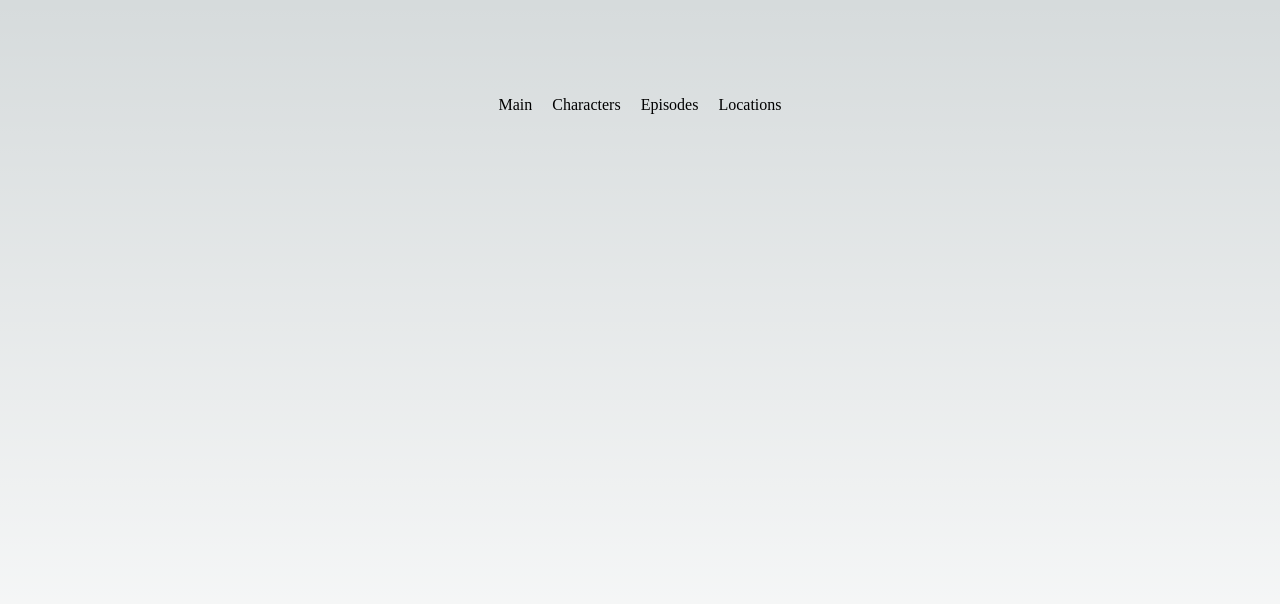
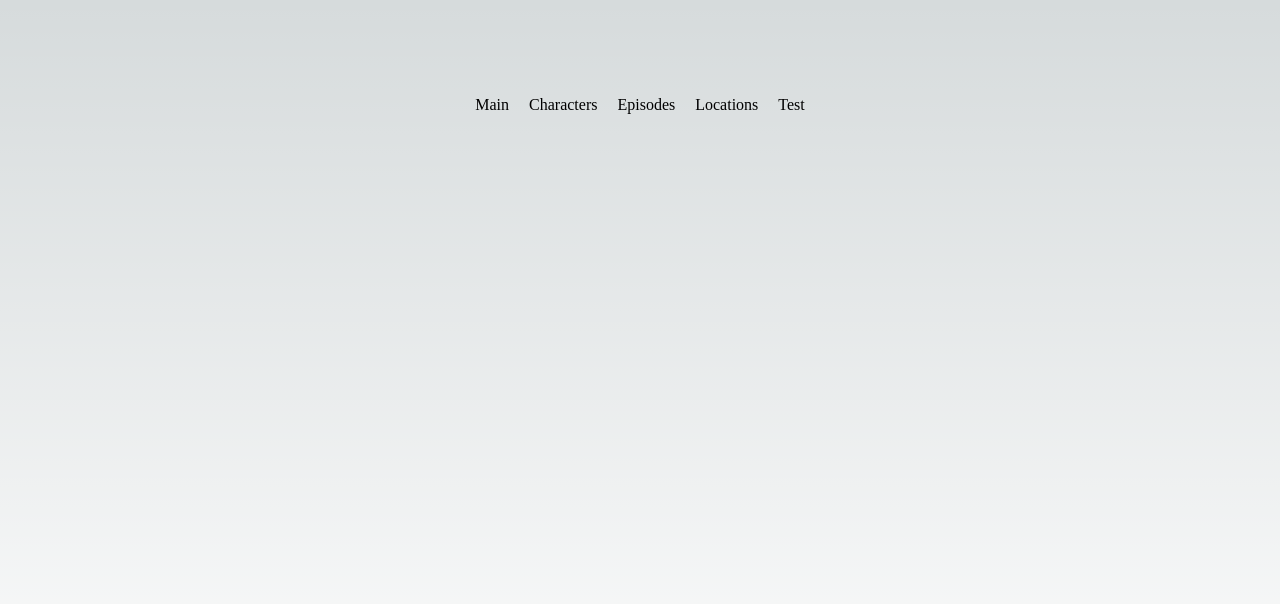
Before and after one commit to NikolaYK2/next-experement, a Next.js app: page / in a window 1280 px wide. Shown: the top 604 px of the page. Built offline with nearby package versions, Linux system fonts and the light colour scheme.

Commit message:
feat: add path test

```diff
--- a/components/ui/navBar/NavBar.tsx
+++ b/components/ui/navBar/NavBar.tsx
@@ -9,6 +9,7 @@ export const NavBar = () => {
       <Link href={'/characters'}>Characters</Link>
       <Link href={'/episodes'}>Episodes</Link>
       <Link href={'/locations'}>Locations</Link>
+      <Link href={'/test'}>Test</Link>
     </div>
   );
 };
```
